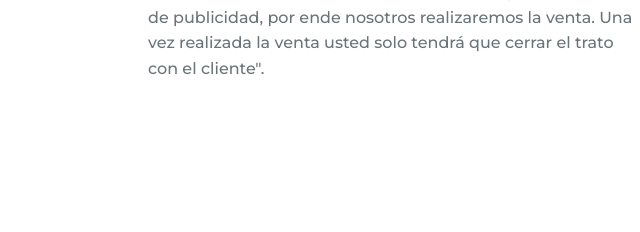
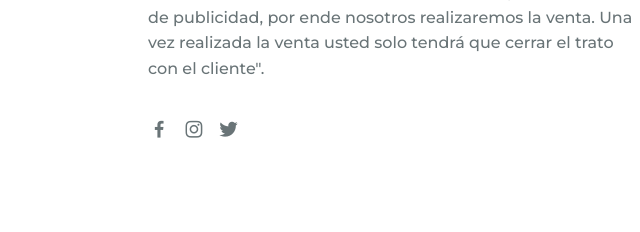
Before and after one commit to AGENCIAPROMOTORA-SP/SP, a plain HTML site: page index.html in a window 1280 px wide. Shown: the part 1088-1320 px from the top of the page, 508-1148 px from the left. Drawn offline with nearby package versions, Linux system fonts and the light colour scheme; a script that the page names is missing.

Commit message:
Update styles.css

```diff
--- a/assets/css/styles.css
+++ b/assets/css/styles.css
@@ -69,7 +69,7 @@ ul{
 }
 a{
     text-decoration: none;
-    color: #ffffff;
+    color: #697477;
 }
 img{
     max-width: 100%;
```
